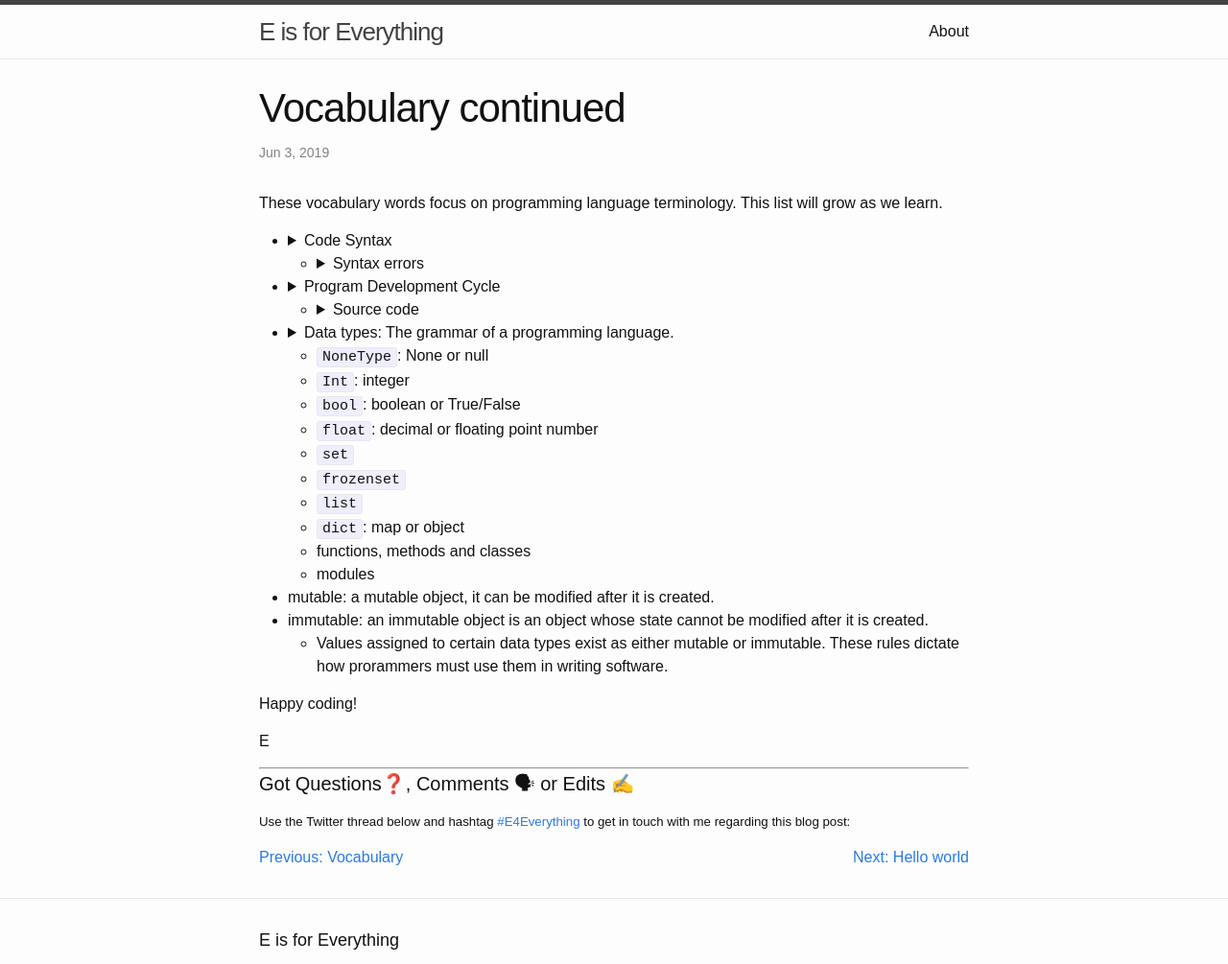
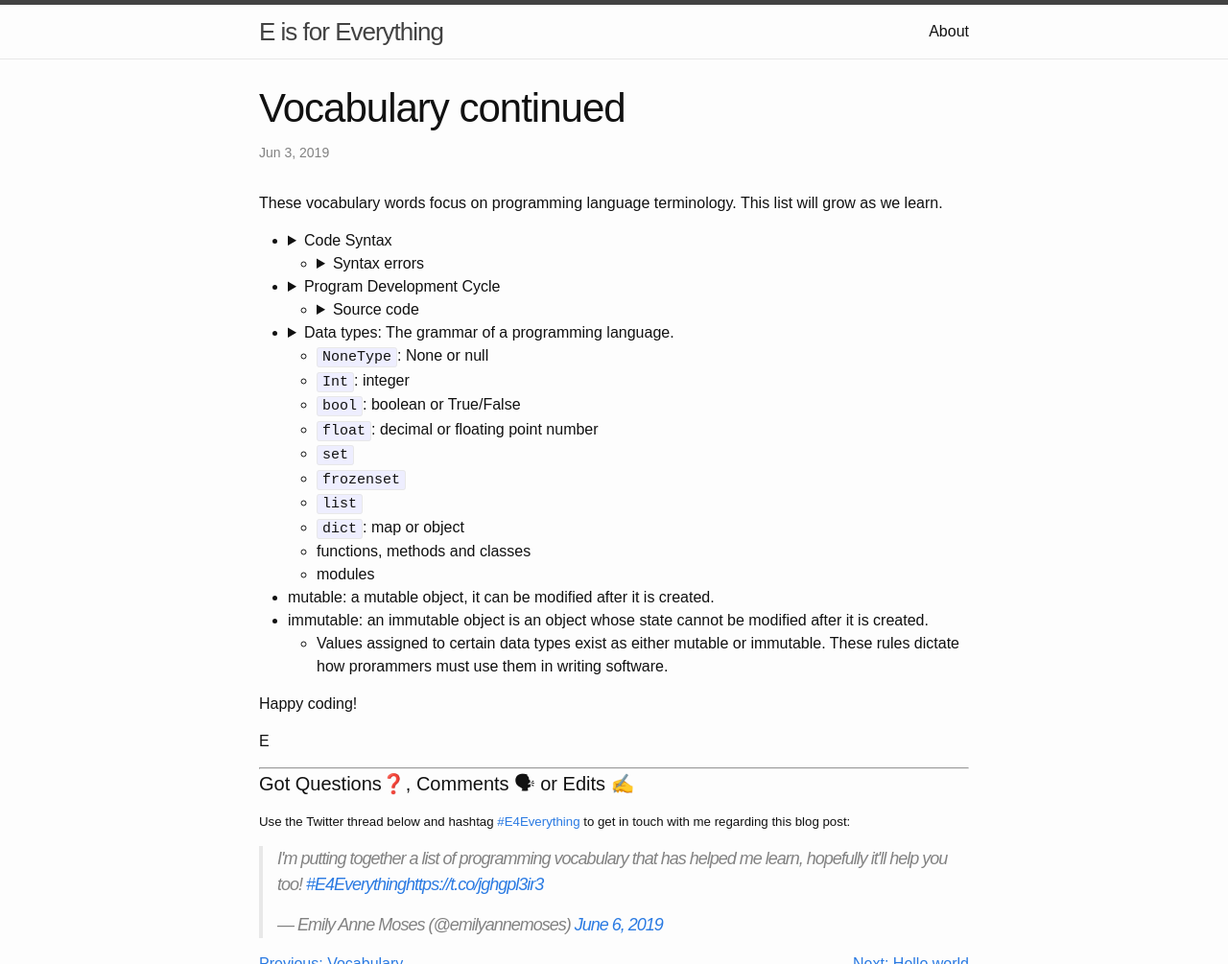
Before and after one commit to emilyannemoses/blog, a Jekyll site: the page built from _posts/2019-06-03-vocabulary-continued.md, in a window 1280 px wide, cut to the strip 0-1005 px from the top of the page. Shown: the whole strip at 96% size. Built offline with Jekyll 4.4.1, drawn with Linux system fonts in a browser that asks for light colours; comment, search, counter and statistics services are not loaded.

Commit message:
adding tweet

```diff
--- a/_posts/2019-06-03-vocabulary-continued.md
+++ b/_posts/2019-06-03-vocabulary-continued.md
@@ -65,4 +65,7 @@
 <h4>Got Questions❓, Comments 🗣 or Edits ✍</h4>
 <h5>Use the Twitter thread below and hashtag <a href="https://twitter.com/hashtag/e4everything?f=tweets&vertical=default&lang=en" target="_blank">#E4Everything</a> to get in touch with me regarding this blog post:</h5>
 
+<blockquote class="twitter-tweet" data-lang="en"><p lang="en" dir="ltr">I&#39;m putting together a list of programming vocabulary that has helped me learn, hopefully it&#39;ll help you too! <a href="https://twitter.com/hashtag/E4Everything?src=hash&amp;ref_src=twsrc%5Etfw">#E4Everything</a><a href="https://t.co/jghgpl3ir3">https://t.co/jghgpl3ir3</a></p>&mdash; Emily Anne Moses (@emilyannemoses) <a href="https://twitter.com/emilyannemoses/status/1136663079062777857?ref_src=twsrc%5Etfw">June 6, 2019</a></blockquote>
+<script async src="https://platform.twitter.com/widgets.js" charset="utf-8"></script>
+
 <span><a href="https://eamoses.github.io/blog/2019/06/02/vocabulary.html" style="float:left;">Previous: Vocabulary</a><a href="https://eamoses.github.io/blog/2019/06/04/hello-world.html" style="float:right;">Next: Hello world</a></span>
```
